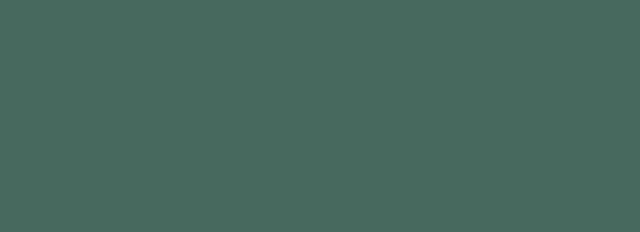
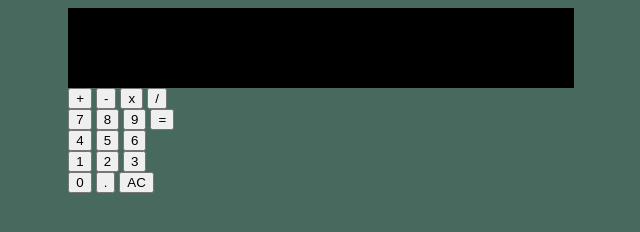
Before and after one commit to Kewtiecat/exo_js, a plain HTML site: page index.html in a window 1280 px wide. Shown: the whole page, without its empty margins (319-959 px from the left). Drawn offline with Linux system fonts and the light colour scheme.

Commit message:
ksdjlhfdsilukj

```diff
--- a/css/index.css
+++ b/css/index.css
@@ -5,6 +5,14 @@ body
 
 .calculatrice
 {
-    width: 50%;
+    width: 40%;
     margin: auto;
 }
+
+.result
+{
+    background-color: black;
+    height: 5rem;
+    width: 100%;
+    border: none;
+}
--- a/index.html
+++ b/index.html
@@ -9,7 +9,41 @@
 </head>
 <body>
     <div class="calculatrice">
+        <div class="result__line">
+            <button class="result">0</button>
+        </div>
 
+        <div class="ope__btn">
+            <button class="ope">+</button>
+            <button class="ope">-</button>
+            <button class="ope">x</button>
+            <button class="ope">/</button>
+        </div>
+
+        <div class="line1__btn">
+            <button class="nmbr">7</button>
+            <button class="nmbr">8</button>
+            <button class="nmbr">9</button>
+            <button class="nmbr">=</button>
+        </div>
+
+        <div class="line2__btn">
+            <button class="nmbr">4</button>
+            <button class="nmbr">5</button>
+            <button class="nmbr">6</button>
+        </div>
+
+        <div class="line3__btn">
+            <button class="nmbr">1</button>
+            <button class="nmbr">2</button>
+            <button class="nmbr">3</button>
+        </div>
+
+        <div class="line3__btn">
+            <button class="nmbr">0</button>
+            <button class="nmbr">.</button>
+            <button class="nmbr">AC</button>
+        </div>
     </div>
     <script src="js/index.js"></script>
 </body>
```
